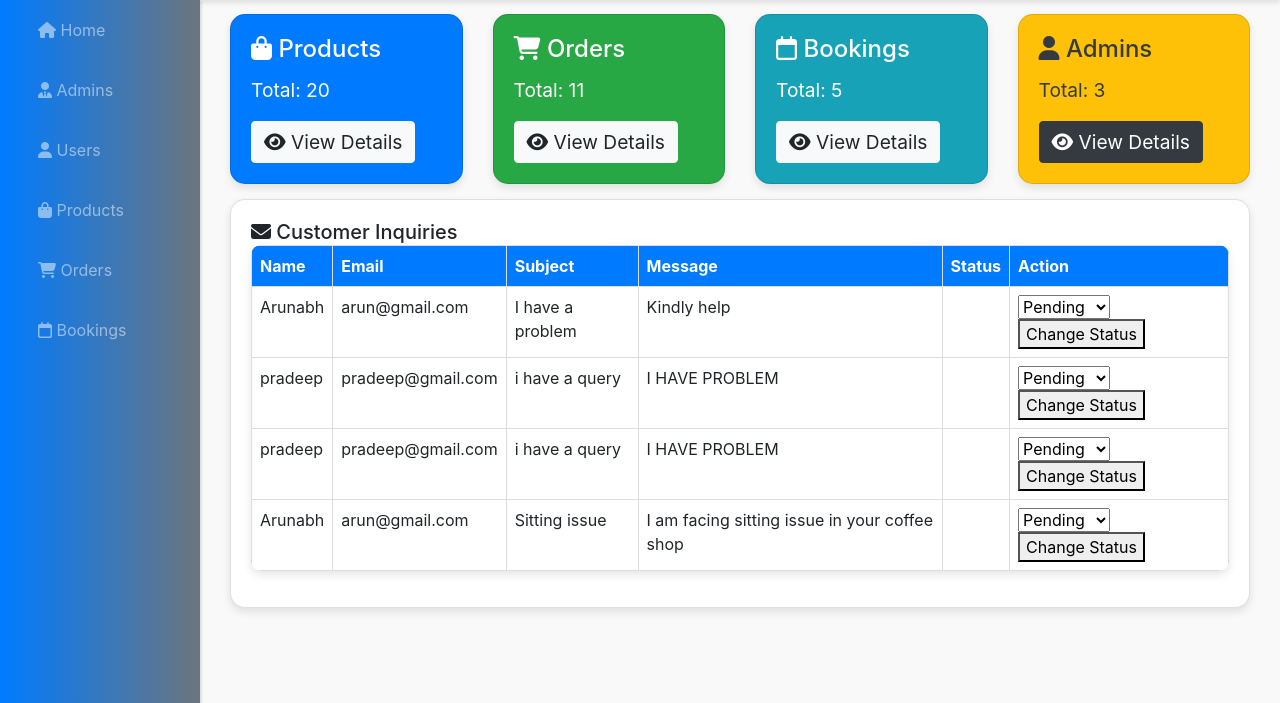
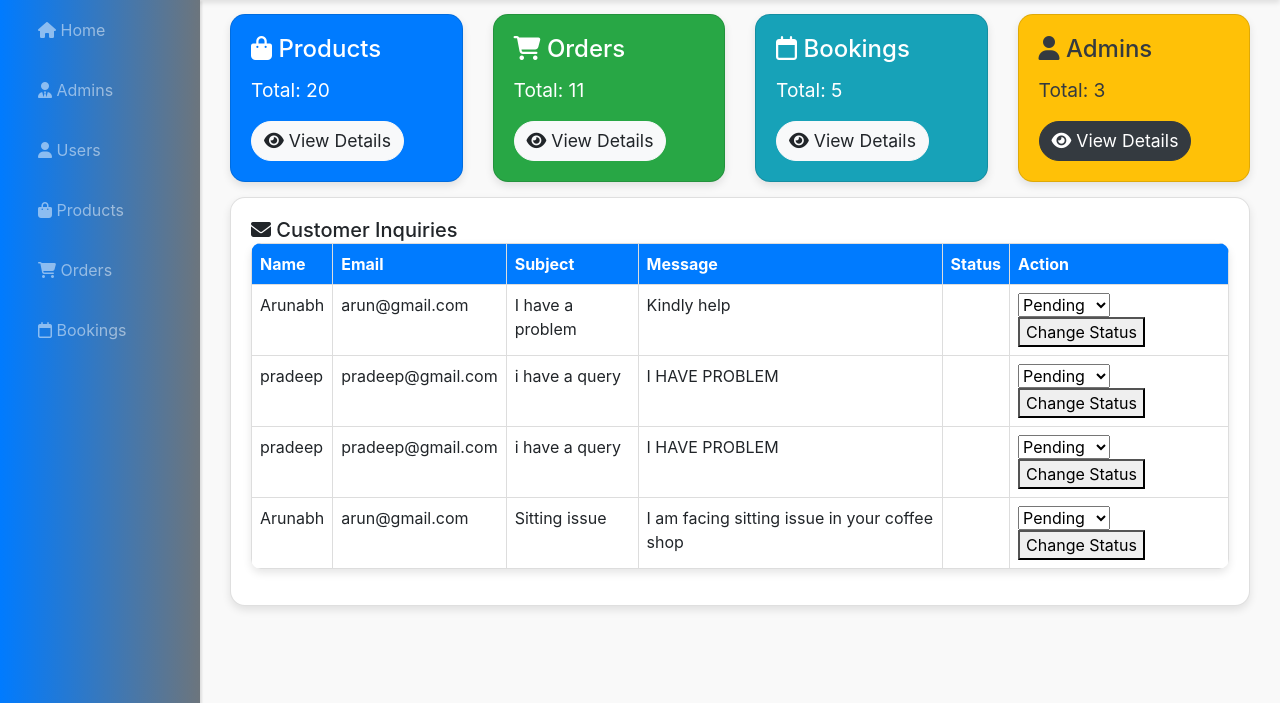
Before and after one commit to Arunabh97/Coffee-Blend, a PHP site: page /coffee-blend/admin-panel in a window 1280 px wide. Shown: the part 76-779 px from the top of the page. Run offline with PHP 8.4, Linux system fonts and the light colour scheme; a user stored in the database is signed in; data comes from the database, SQL or seed files in the repository; data that the repository does not hold is empty; some libraries are stand-ins or nearby versions.

Commit message:
Added radius to the buttons

```diff
--- a/admin-panel/index.php
+++ b/admin-panel/index.php
@@ -51,7 +51,8 @@ $adminsCount = $admins->fetch(PDO::FETCH_OBJ);
   }
 
   .custom-btn {
-    font-size: 1.2rem;
+    font-size: 1.1rem;
+    border-radius: 20px;
   }
 </style>
 
--- a/admin-panel/orders-admins/show-orders.php
+++ b/admin-panel/orders-admins/show-orders.php
@@ -72,6 +72,10 @@ if (!isset($_SESSION['admin_name'])) {
 
     .btn-action {
         margin-right: 5px;
+    }
+
+    .btn {
+        border-radius: 15px;
     }
 
     .pagination {
--- a/admin-panel/products-admins/show-products.php
+++ b/admin-panel/products-admins/show-products.php
@@ -75,6 +75,10 @@ $totalPages = ceil($totalProducts / $productsPerPage);
 
     .btn-action {
         margin-right: 5px;
+    }
+
+    .btn {
+        border-radius: 15px;
     }
 
     .pagination {
```
Also changed, not shown: admin-panel/bookings-admins/show-bookings.php (+6 -1 lines).
